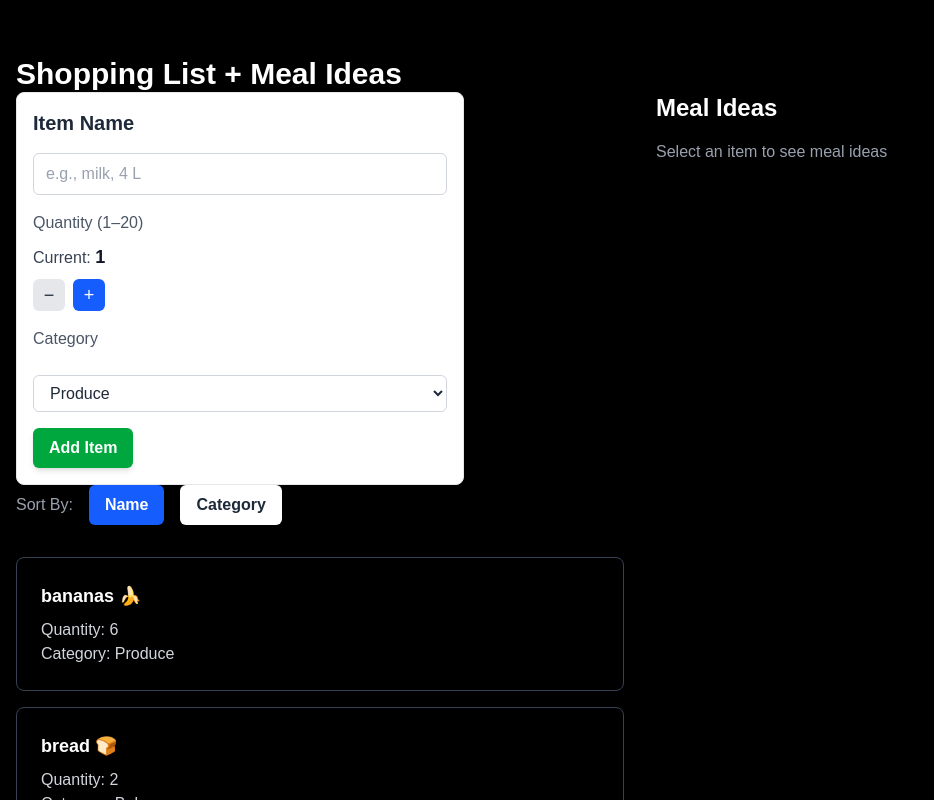
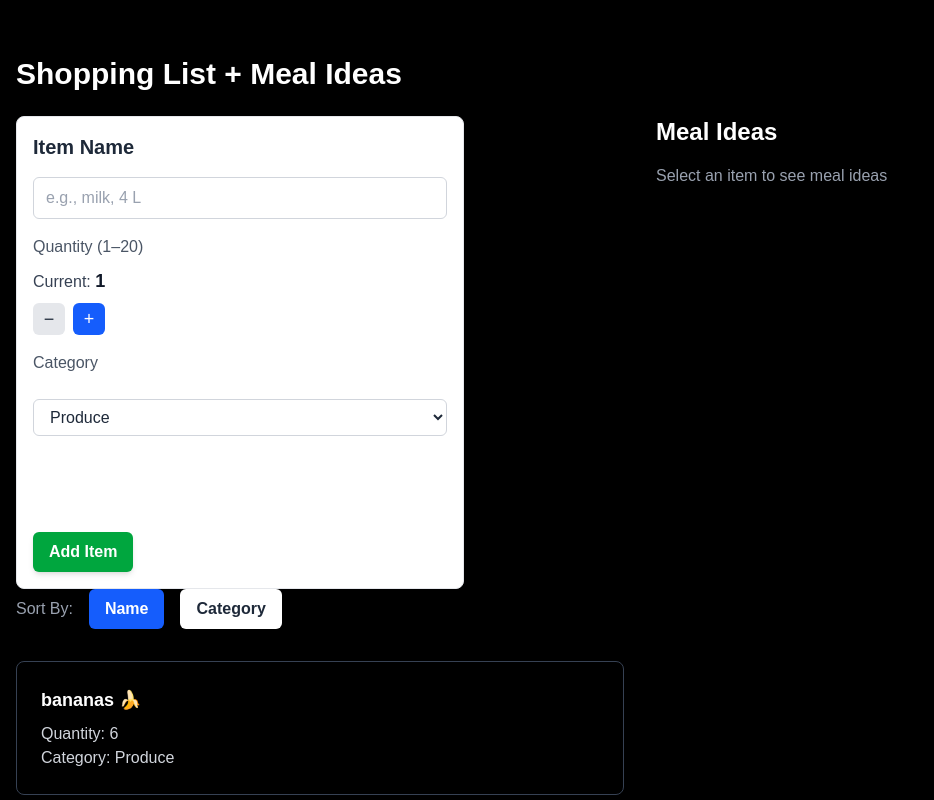
Before and after one commit to MusseTech/cprg306-assignments, a Next.js app: page /week-8 in a window 1280 px wide. Shown: the top 800 px of the page, without its empty margins (0-934 px from the left). Built offline with nearby package versions, Linux system fonts and the light colour scheme.

Commit message:
Complete Week 8 assignment

```diff
--- a/app/week-8/new-item.js
+++ b/app/week-8/new-item.js
@@ -57,7 +57,7 @@ const NewItem = ({ onAddItem }) => {
                         </button>
                     </div>
                 </div>
-                <div>
+                <div className="mb-12">
                     <label className="block text-base font-medium text-gray-600 mb-6">Category</label>
                     <select
                         value={category}
@@ -80,7 +80,7 @@ const NewItem = ({ onAddItem }) => {
                 <div>
                     <button
                         type="submit"
-                        className="px-4 py-2 bg-green-600 text-white text-base font-semibold rounded-md hover:bg-green-700 transition-colors shadow-md"
+                        className="px-4 py-2 bg-green-600 text-white text-base font-semibold rounded-md hover:bg-green-700 transition-colors shadow-md mt-12"
                     >
                         Add Item
                     </button>
--- a/app/week-8/page.js
+++ b/app/week-8/page.js
@@ -28,7 +28,7 @@ export default function Page() {
     return (
         <main className="min-h-screen p-4 bg-black text-white">
             <div className="flex justify-start mb-10"></div>
-            <h1 className="text-3xl font-bold ">Shopping List + Meal Ideas</h1>
+            <h1 className="text-3xl font-bold mb-6">Shopping List + Meal Ideas</h1>
 
             <div className="flex gap-8">
                 <div className="w-1/2">
```
